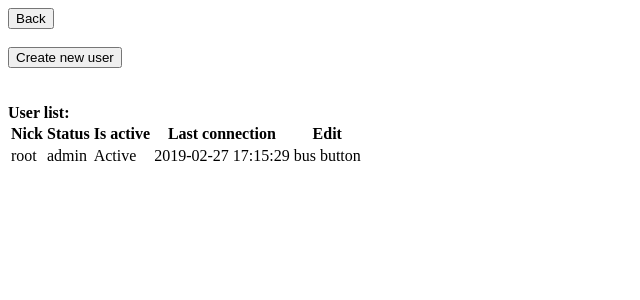
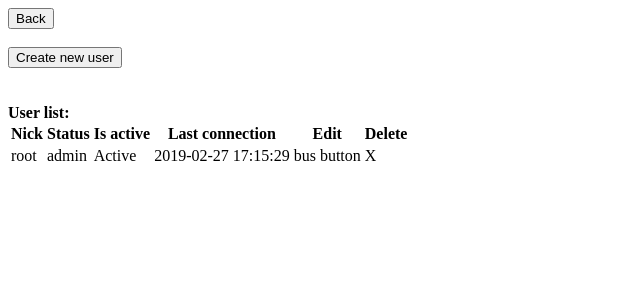
Before and after one commit to kasteckis/Private-online-drive, a PHP site: page /usermanager in a window 1280 px wide. Shown: the top 300 px of the page, without its empty margins (0-640 px from the left). Run offline with PHP 8.4, Linux system fonts and the light colour scheme; a user stored in the database is signed in; data comes from the database, SQL or seed files in the repository.

Commit message:
nedidelis papildymas

```diff
--- a/usermanager.php
+++ b/usermanager.php
@@ -46,6 +46,7 @@ foreach(glob("backend/*.php") as $back)
 		echo "<th>Is active</th>";
 		echo "<th>Last connection</th>";
 		echo "<th>Edit</th>";
+		echo "<th>Delete</th>";
 		echo "</tr>";
 
 
@@ -60,6 +61,7 @@ foreach(glob("backend/*.php") as $back)
 	        	echo "<td>Suspended</td>";
 	        echo "<td>".$row['lastLogged']."</td>";
 	        echo "<td>bus button</td>";
+	        echo "<td>X</td>";
 	        echo "</tr>";
 	    }
 	    echo "</table>";
```
